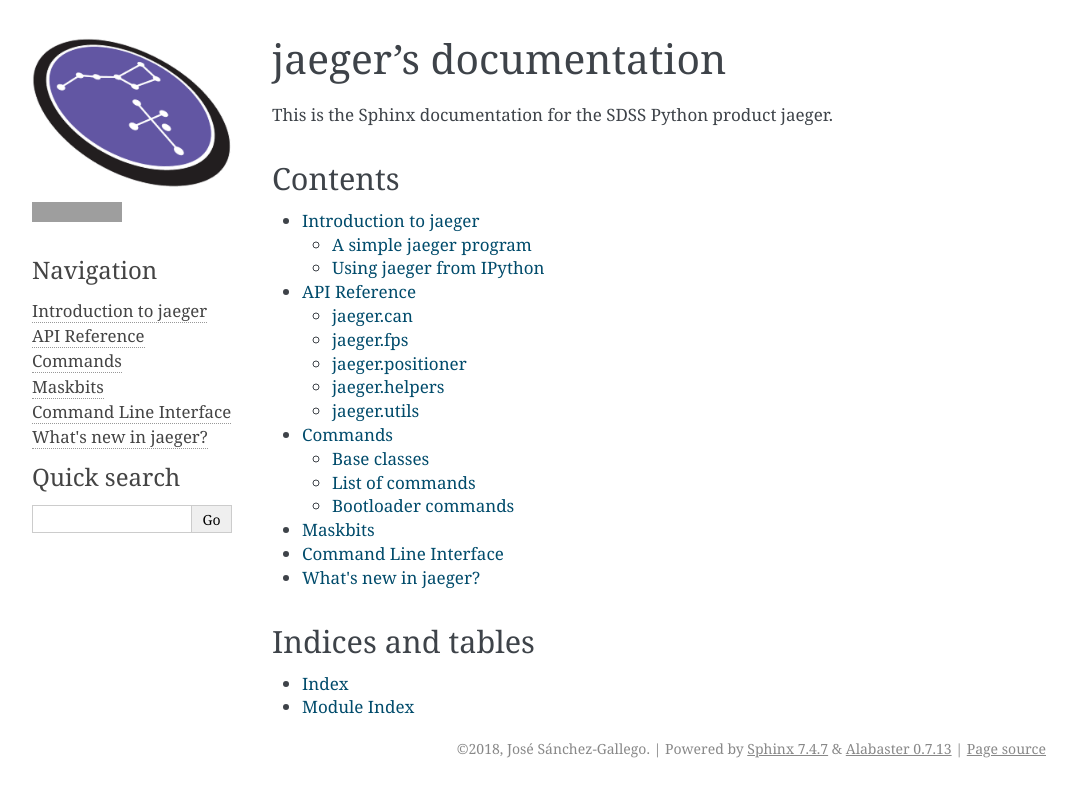
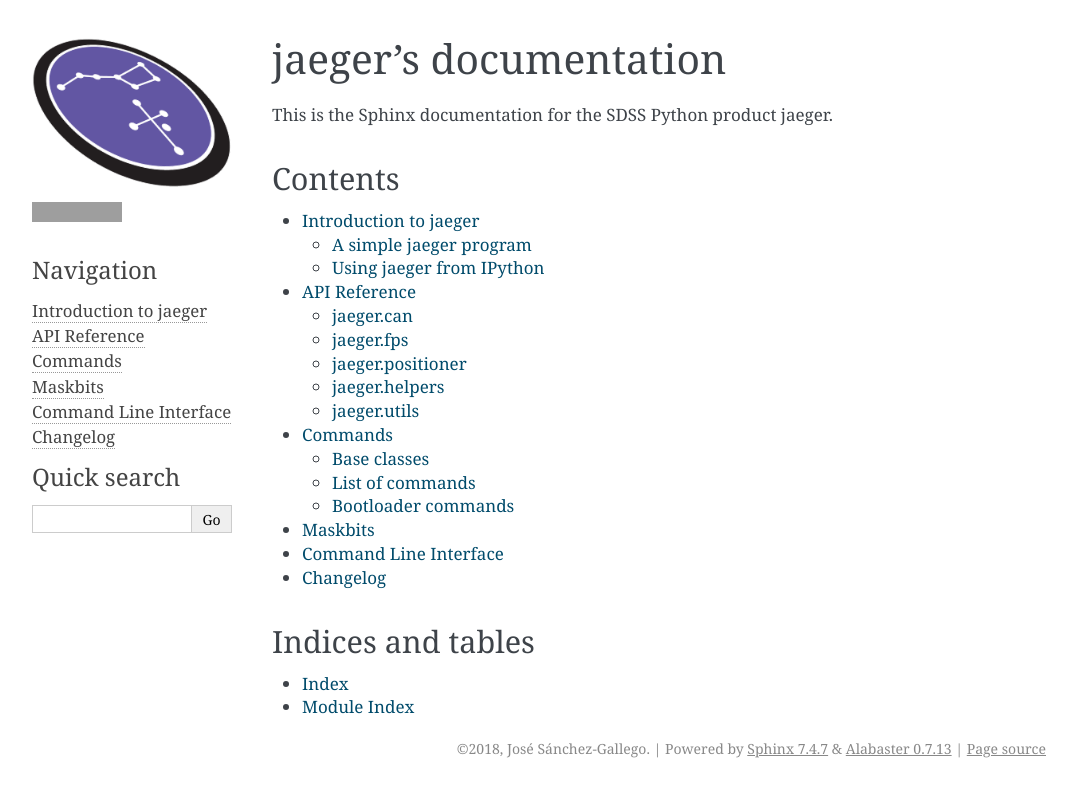
Before and after one commit to sdss/jaeger, a Sphinx documentation site: the page built from docs/sphinx/index.rst, in a window 1280 px wide. Shown: the top 797 px of the page, without its empty margins (106-1182 px from the left). Built offline with Sphinx 7.4.7, drawn with Linux system fonts in a browser that asks for light colours; the version number is read from the project's files by our own code; grey boxes are pictures that could not be loaded.

Commit message:
Rename changelog section in docs

```diff
--- a/docs/sphinx/index.rst
+++ b/docs/sphinx/index.rst
@@ -15,8 +15,10 @@
   api
   commands
   maskbits
+
   cli
-  What's new in jaeger? <changelog>
+
+  changelog
 
 
 
```
